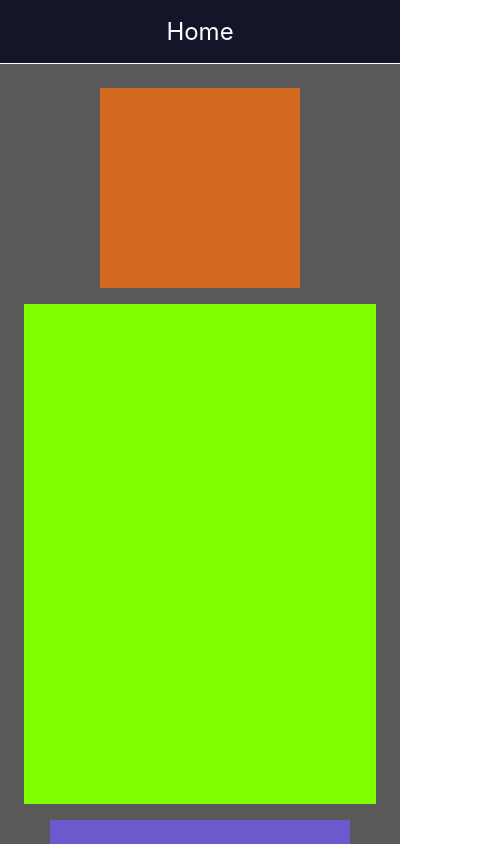
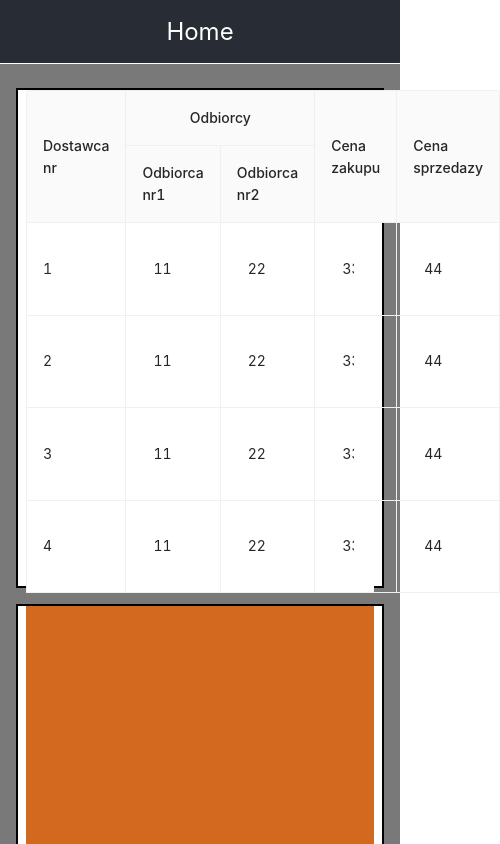
Before and after one commit to TomaszSmolarski/IntermediateEquation, a React (Create React App) app: page / in a window 390 px wide. Shown: the top 844 px of the page, 500 px wide, since content can reach past the window. Built offline with nearby package versions, Linux system fonts and the light colour scheme.

Commit message:
add data responsive data table.

```diff
--- a/src/components/Home.js
+++ b/src/components/Home.js
@@ -1,31 +1,75 @@
-import React from "react";
-import { Col, Row} from 'antd';
+import React, {useState} from 'react';
+import {Button, Col, Input, Row} from 'antd';
 import {View} from "../views";
 import "./styles.css"
+import {InputTable} from "./InputTable";
+
 export const Home = () => {
+
+    const [data, setData] = useState([
+        {
+            key: 0,
+            dostawca: 1,
+            odbiorca1: 11,
+            odbiorca2: 22,
+            cenaZakupu: 33,
+            cenaSprzedazy: 44
+        },
+        {
+            key: 1,
+            dostawca: 2,
+            odbiorca1: 11,
+            odbiorca2: 22,
+            cenaZakupu: 33,
+            cenaSprzedazy: 44
+        },
+        {
+            key: 2,
+            dostawca: 3,
+            odbiorca1: 11,
+            odbiorca2: 22,
+            cenaZakupu: 33,
+            cenaSprzedazy: 44
+        },
+        {
+            key: 3,
+            dostawca: 4,
+            odbiorca1: 11,
+            odbiorca2: 22,
+            cenaZakupu: 33,
+            cenaSprzedazy: 44
+        }
+    ])
+
+    const InputOnChange = e =>{
+        const {id, value, name} = e.target;
+        const newData = data;
+        newData[id][name]=parseFloat(value);
+        setData(newData);
+    };
+
     return (
         <View routeName="Home">
             <>
-                    <Row type="flex" justify="space-between" gutter={[16, 16]}>
+                    <Row type="flex" justify="center" gutter={[16, 16]}  align="top">
 
-                        <Col class xs={{span: 24, offset: 0}} sm={{span: 24, offset: 0}} md={{span: 8, offset: 0}}
-                             lg={{span: 8, offset: 0}} className="col">
-                            <div className="box">
-
-                            </div>
+                        <Col xs={{span: 24, offset: 0}} sm={{span: 24, offset: 0}} md={{span: 24, offset: 0}}
+                             lg={{span: 12, offset: 0}} xxl={{span: 8, offset: 0}}  className="container">
+                                <InputTable data={data} InputOnChange={InputOnChange}/>
                         </Col>
 
-                        <Col xs={{span: 24, offset: 0}} sm={{span: 24, offset: 0}} md={{span: 8, offset: 0}}
-                             lg={{span: 8, offset: 0}} className="col">
-                            <div className="b2">
+                        <Col xs={{span: 24, offset: 0}} sm={{span: 24, offset: 0}} md={{span: 24, offset: 0}}
+                             lg={{span: 12, offset: 0}} xxl={{span: 8, offset: 0}} className="container">
+                                <div className="box">
 
-                            </div>
+                                </div>
                         </Col>
-                        <Col xs={{span: 24, offset: 0}} sm={{span: 24, offset: 0}} md={{span: 8, offset: 0}}
-                             lg={{span: 8, offset: 0}} className="col">
-                            <div className="b3">
 
-                            </div>
+                        <Col xs={{span: 24, offset: 0}} sm={{span: 24, offset: 0}} md={{span: 24, offset: 0}}
+                             lg={{span: 12, offset: 0}} xxl={{span: 8, offset: 0}} className="container">
+                                <div className="b3">
+
+                                </div>
                         </Col>
                     </Row>
             </>
--- /dev/null
+++ b/src/components/InputTable.js
@@ -0,0 +1,48 @@
+import {Input, InputNumber, Table} from 'antd';
+
+
+const { Column, ColumnGroup } = Table;
+
+
+export const InputTable = ({data, InputOnChange}) => {
+//Math.ceil()
+    const tableHeight = parseFloat(getComputedStyle(document.documentElement)
+        .getPropertyValue('--container-height').slice(0,-2)) - 20 - 110;
+
+
+    const rowHeight = tableHeight/(data.length);
+
+
+
+    return (
+        <Table dataSource={data}  pagination={false} bordered
+               onRow = {()=>{return {style: {height: rowHeight}}} }
+               onHeaderRow = {()=>{return {style: {height: 1}}} }
+               ellipsis
+        >
+            <Column title="Dostawca nr" dataIndex="dostawca" key="dostawca"/>
+            <ColumnGroup title="Odbiorcy" >
+                <Column title="Odbiorca nr1" dataIndex="odbiorca1" key="odbiorca1"
+                        render={ (text, record) => <Input onChange={InputOnChange} placeholder="number"
+                                                          bordered={false} type="number" defaultValue={text}
+                                                          id={record.key} name="odbiorca1"/>}
+                />
+                <Column title="Odbiorca nr2" dataIndex="odbiorca2" key="odbiorca2"
+                        render={ (text, record) => <Input onChange={InputOnChange} placeholder="number"
+                                                          bordered={false} type="number" defaultValue={text}
+                                                          id={record.key} name="odbiorca2"/>}
+                />
+            </ColumnGroup>
+            <Column title="Cena zakupu" dataIndex="cenaZakupu" key="cenaZakupu"
+                    render={ (text, record) => <Input onChange={InputOnChange} placeholder="number"
+                                                      bordered={false} type="number" defaultValue={text}
+                                                      id={record.key} name="cenaZakupu"/>}
+            />
+            <Column title="Cena sprzedazy" dataIndex="cenaSprzedazy" key="cenaSprzedazy"
+                    render={ (text, record) => <Input onChange={InputOnChange} placeholder="number"
+                                                      bordered={false} type="number" defaultValue={text}
+                                                      id={record.key} name="cenaSprzedazy"/>}
+            />
+        </Table>
+    );
+}
--- a/src/components/styles.css
+++ b/src/components/styles.css
@@ -1,27 +1,46 @@
+* {
+    margin: 0;
+    padding: 0;
+    box-sizing: border-box;
+}
+:root{
+    --container-width: 500px;
+    --container-height: 500px;
+}
+.container{
+    padding: 0;
+    background-color: white;
+    display: flex;
+    justify-content: center;
+    width: var(--container-width);
+    height: var(--container-height);
+    border: 2px solid black;
+}
 .box{
 
+    background-color: chocolate;
+    height: 100%;
+    width: 100%;
 
-    background-color: chocolate;
-    width: 200px;
-    height: 200px;
 }
 .b2{
 
-
     background-color: chartreuse;
-    width: 500px;
-    height: 500px;
+    height: 100%;
+    width: 100%;
 }
 .b3{
+    background-color: slateblue;
+    height: 100%;
+    width: 100%;
+}
 
 
-    background-color: slateblue;
-    width: 300px;
-    height: 300px;
+
+.text-hor{
+    position: relative;
+    top: 50%;
+    left: 50%;
+    transform: translate(-50%, -50%) rotateZ(-90deg);
+
 }
-
-.col{
-    display: flex;
-    justify-content: center;
-    align-items: center;
-}
--- a/src/views/index.js
+++ b/src/views/index.js
@@ -8,9 +8,9 @@ const {Content, Sider, Footer, Header} = Layout;
 const View = ({children, routeName}) => {
     return (
         <Layout style={{minHeight: '100vh', minWidth: '400px', overflow: "none"}}>
-            <Layout style={{backgroundColor: "#595959"}}>
+            <Layout style={{backgroundColor: "#797979"}}>
                 <Header style={{
-                    textAlign: 'center', color: "#ffffff", fontSize: 24, backgroundColor: "#131629",
+                    textAlign: 'center', color: "#ffffff", fontSize: 24, backgroundColor: "#282c34",
                     borderBottomStyle: "inset", borderBottomColor: "#ffffff", borderBottomWidth: '1px'
                 }}>
                     {routeName}
@@ -21,7 +21,7 @@ const View = ({children, routeName}) => {
                     </div>
                 </Content>
                 <Footer style={{
-                    textAlign: 'center', color: "#ffffff", backgroundColor: "#131629",
+                    textAlign: 'center', color: "#ffffff", backgroundColor: "#282c34",
                     borderTopStyle: "solid", borderTopColor: "#ffffff", borderTopWidth: '1px'
                 }}>
                     intermediate Equation Solver by Tomasz Smolarski and Hubert Siewior
```
